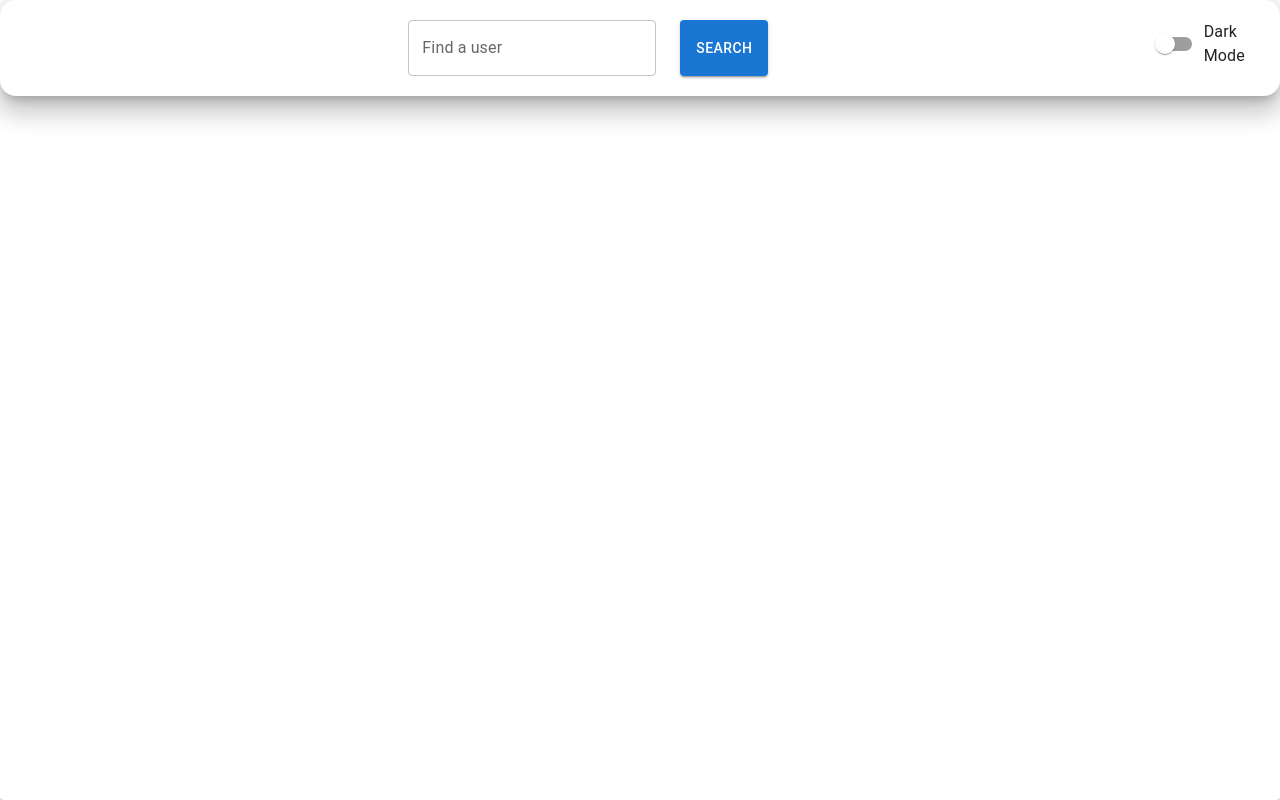
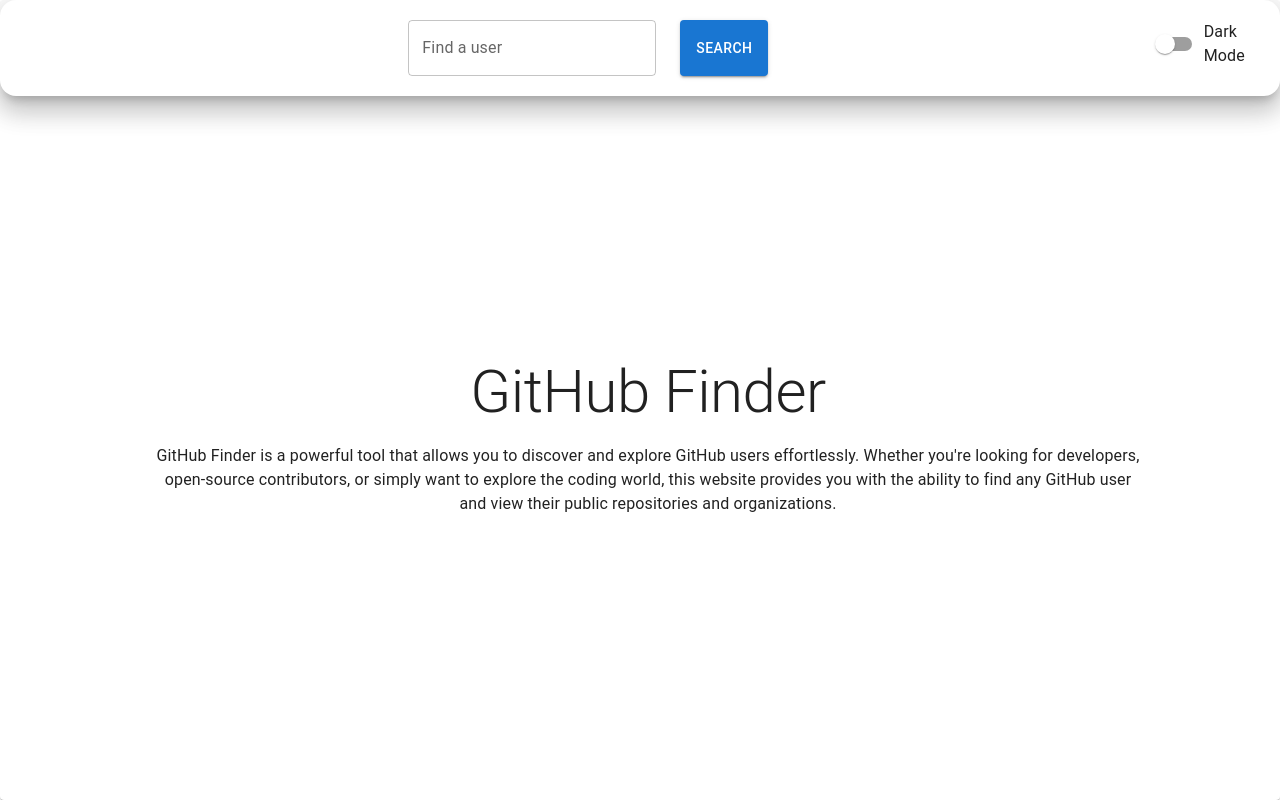
Before and after one commit to KovacFilip/github-finder, a React (Create React App) app: page / in a window 1280 px wide. Built offline with nearby package versions, Linux system fonts and the light colour scheme.

Commit message:
Added some welcome text

```diff
--- /dev/null
+++ b/src/components/WelcomeComponent.tsx
@@ -0,0 +1,36 @@
+import { Grid, Typography } from "@mui/material";
+
+export const WelcomeComponent: React.FC = () => {
+    return (
+        <Grid
+            item
+            sx={{
+                height: "80vh",
+                display: "flex",
+                alignItems: "center",
+                justifyContent: "center",
+                width: "80vw",
+                margin: "auto",
+            }}
+            container
+            direction="column"
+            spacing={2}
+        >
+            <Grid item>
+                <Typography variant="h2" align="center">
+                    GitHub Finder
+                </Typography>
+            </Grid>
+            <Grid item>
+                <Typography variant="body1" align="center">
+                    GitHub Finder is a powerful tool that allows you to discover
+                    and explore GitHub users effortlessly. Whether you're
+                    looking for developers, open-source contributors, or simply
+                    want to explore the coding world, this website provides you
+                    with the ability to find any GitHub user and view their
+                    public repositories and organizations.
+                </Typography>
+            </Grid>
+        </Grid>
+    );
+};
--- a/src/layout/Layout.tsx
+++ b/src/layout/Layout.tsx
@@ -4,6 +4,7 @@
 import { Repos } from "../components/Repos";
 import { SearchBar } from "../components/SearchBar";
 import { User } from "../components/User";
+import { WelcomeComponent } from "../components/WelcomeComponent";
 import { RootState } from "../store";
 
 export const Layout: React.FC = () => {
@@ -23,6 +24,7 @@
                 <Grid item xs={12}>
                     <SearchBar />
                 </Grid>
+                {!user && <WelcomeComponent />}
                 {user && (
                     <Grid container item spacing={3}>
                         <Grid item xs={12} lg={6}>
```
